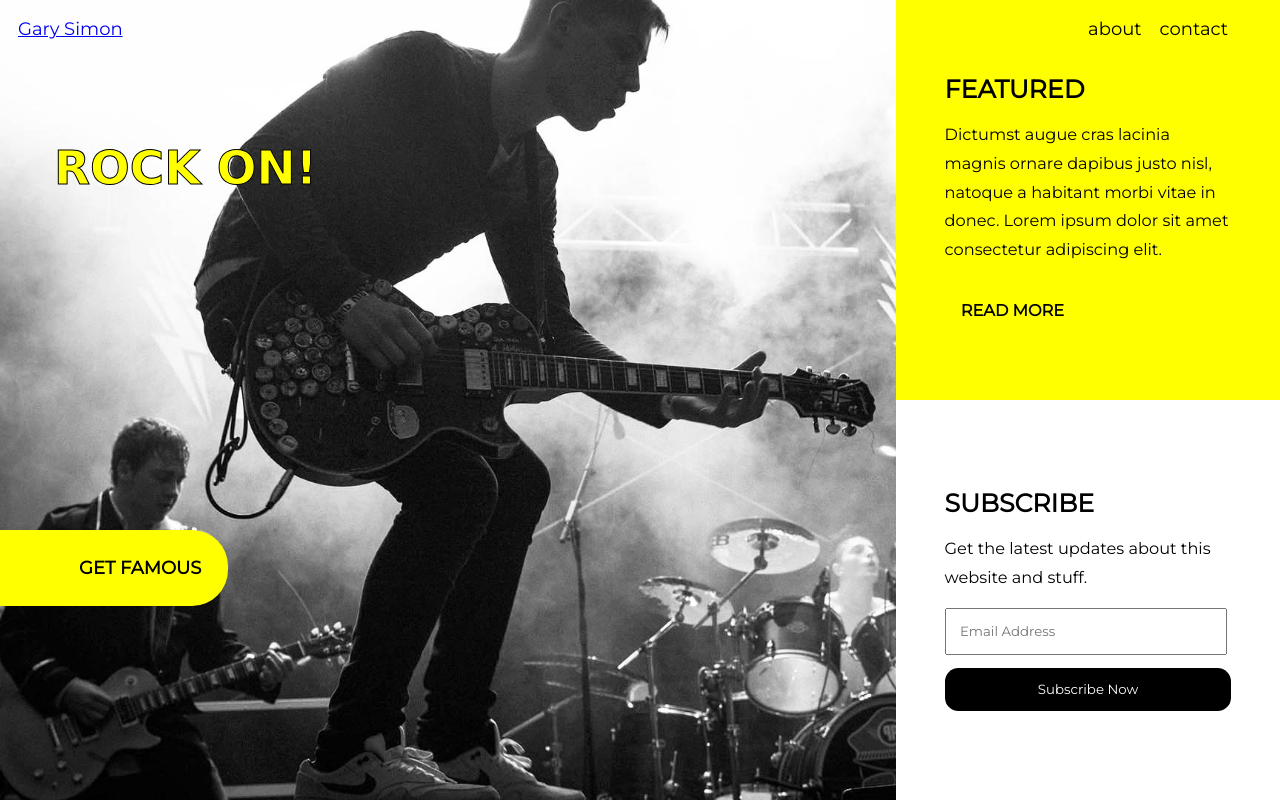
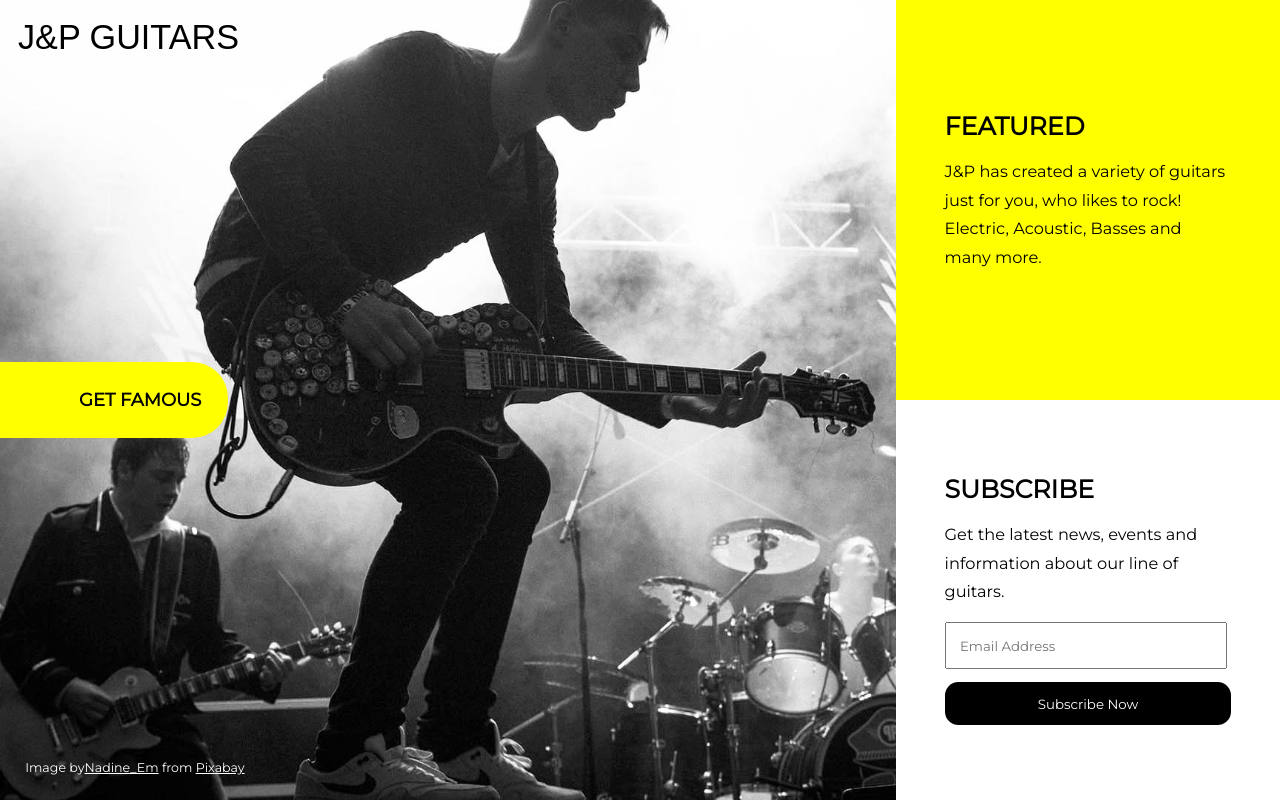
Before and after one commit to jplessey/musician_project, a Flask app: page / in a window 1280 px wide. Run offline with Flask 2, Linux system fonts and the light colour scheme; parts of the project's set-up code (start-up, migrations or seed data) failed here and were passed over; some web fonts are replaced.

Commit message:
Fix title

```diff
--- a/templates/index.html
+++ b/templates/index.html
@@ -1,58 +1,66 @@
 <!DOCTYPE html>
 <html lang="en">
+
 <head>
-    <title>Musician</title>
+    <title>J&amp;P Guitars</title>
     <meta charset="UTF-8">
     <meta http-equiv="X-UA-Compatible" content="IE=edge,chrome=1">
     <meta name="viewport" content="width=device-width, initial-scale=1.0">
     <!-- Theme CSS - Includes Bootstrap -->
-    <link href="{{url_for('static', filename='main.css')}}" rel="stylesheet">
-    <style type="text/css"></style>
+    <link href="{{url_for('.static', filename='main.css')}}" rel="stylesheet">
 </head>
+
 <body>
     <header>
-        <a href="#" class="logo">Gary Simon</a>
-        <nav>
-            <ul>
-                <li><a href="#">about</a></li>
-                <li><a href="#">contact</a></li>
-            </ul>
-        </nav>
+        <a href="#" class="logo_1">J&amp;P</a>
+        <a href="#" class="logo_2">J&amp;P Guitars</a>
     </header>
     <div class="wrapper">
         <section class="hero">
-            <div class="clipper">
-                <h1 class="main-title">Rock on!</h1>
-            </div>
             <div class="anim-panel">
                 <a href="#" class="read-btn primary">Get Famous</a>
             </div>
+            <p id="author">Image by<a
+                    href="https://pixabay.com/users/Nadine_Em-2242979/?utm_source=link-attribution&amp;utm_medium=referral&amp;utm_campaign=image&amp;utm_content=2708190">Nadine_Em</a>
+                from <a
+                    href="https://pixabay.com/?utm_source=link-attribution&amp;utm_medium=referral&amp;utm_campaign=image&amp;utm_content=2708190">Pixabay</a>
+            </p>
         </section>
         <section class="sidebar">
             <div class="inner">
                 <div class="clipper">
-                    <h2>Featured</h1>
+                    <h2>Featured</h2>
                 </div>
                 <div class="anim-panel">
-                    <p>Dictumst augue cras lacinia magnis ornare dapibus justo nisl, natoque a habitant morbi vitae in donec. Lorem ipsum dolor sit amet consectetur adipiscing elit.</p>
-                    <a href="#" class="read-btn secondary">Read More</a>
+                    <p>J&amp;P has created a variety of guitars just for you, who likes to rock! Electric, Acoustic, Basses
+                        and many more.</p>
+                    {% with messages = get_flashed_messages() %}
+                    {% if messages %}
+                    {% for message in messages %}
+                    <p id="subscribed">{{ message }}</p>
+                    {% endfor %}
+                    {% endif %}
+                    {% endwith %}
                 </div>
             </div>
         </section>
         <section class="subscribe">
             <div class="inner">
                 <div class="clipper">
-                    <h2>Subscribe </h1>
+                    <h2>Subscribe </h2>
                 </div>
                 <div class="anim-panel">
-                    <p>Get the latest updates about this website and stuff.</p>
-                    <input type="text" name="email" placeholder="Email Address">
-                    <button class="cta" type="submit">Subscribe Now</button>
+                    <p>Get the latest news, events and information about our line of guitars.</p>
+                    <form method="post">
+                        <input type="email" name="email" placeholder="Email Address">
+                        <button class="cta" type="submit">Subscribe Now</button>
+                    </form>
                 </div>
             </div>
         </section>
     </div>
     <script src="https://cdnjs.cloudflare.com/ajax/libs/gsap/2.1.3/TweenMax.min.js"></script>
-    <script src="{{url_for('.static', filename='main.js')}}"></script>
+    <script src="{{url_for('.static',filename='main.js')}}"></script>
 </body>
+
 </html>
```
